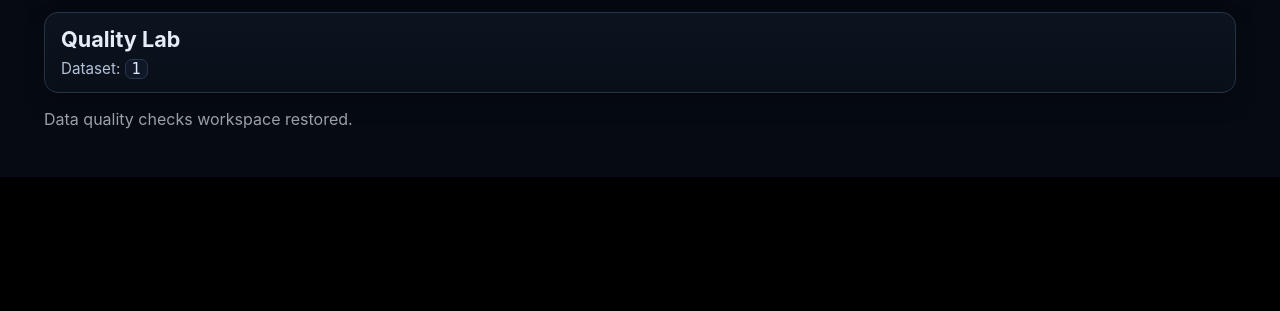
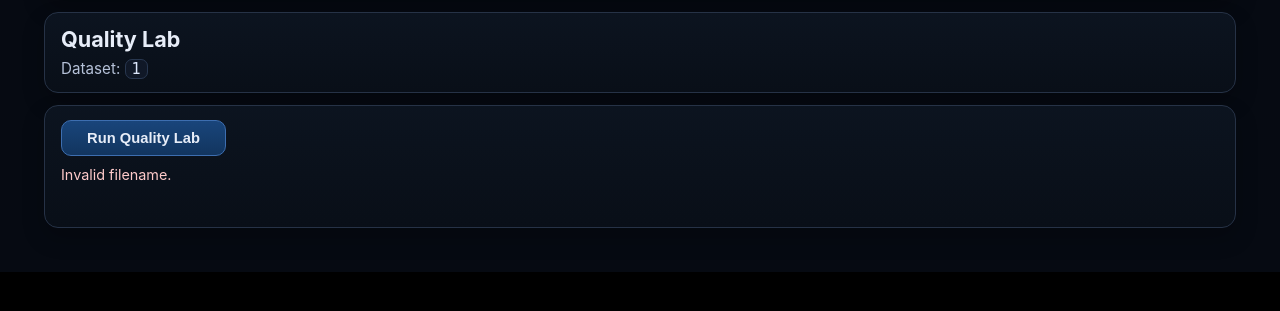
Before and after one commit to Quetzalcoatlus2/Data-analysis, a Flask app: page /labs/1/quality in a window 1280 px wide. Shown: the part 77-388 px from the top of the page. Run offline with Flask 3, Linux system fonts and the light colour scheme; data that the repository does not hold is empty.

Commit message:
Refactor(research-quality,multivariate): convert paired pages to runtime shells
Convert templates/research_quality.html and templates/research_multivariate.html from static placeholders to runtime shell containers with run actions and status/summary/chart/table regions.\n\nWhy: these two modules share the same shell-only pattern and were paired to keep related runtime conversion changes bisect-safe and coherent.

```diff
--- a/templates/research_quality.html
+++ b/templates/research_quality.html
@@ -2,7 +2,14 @@
 {% block title %}Quality Lab{% endblock %}
 {% block heading %}Quality Lab{% endblock %}
 {% block body %}
-<section class="card">
-  <p class="muted">Data quality checks workspace restored.</p>
+<section class="labs-card labs-shell" data-lab-page="quality" data-lab-endpoint="quality">
+  <div class="labs-toolbar">
+    <button class="labs-run-btn" type="button" data-lab-action="run">Run Quality Lab</button>
+  </div>
+
+  <div class="labs-status" data-lab-status>Loading quality diagnostics…</div>
+  <div class="labs-summary-grid" data-lab-summary></div>
+  <div class="labs-chart-grid" data-lab-chart></div>
+  <div class="labs-table-wrap" data-lab-table></div>
 </section>
 {% endblock %}
```
Also changed, not shown: templates/research_multivariate.html (+9 -2 lines).
